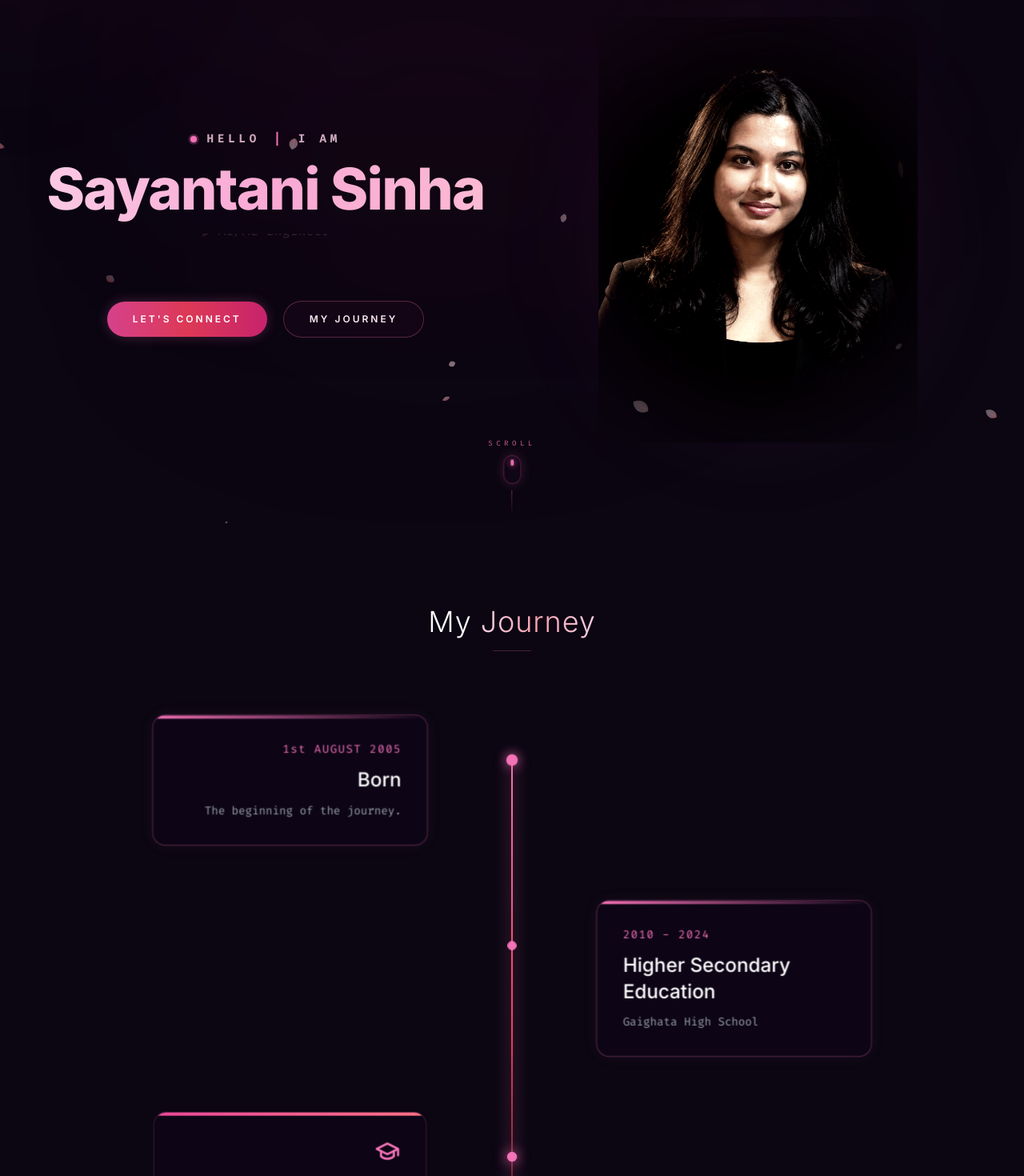
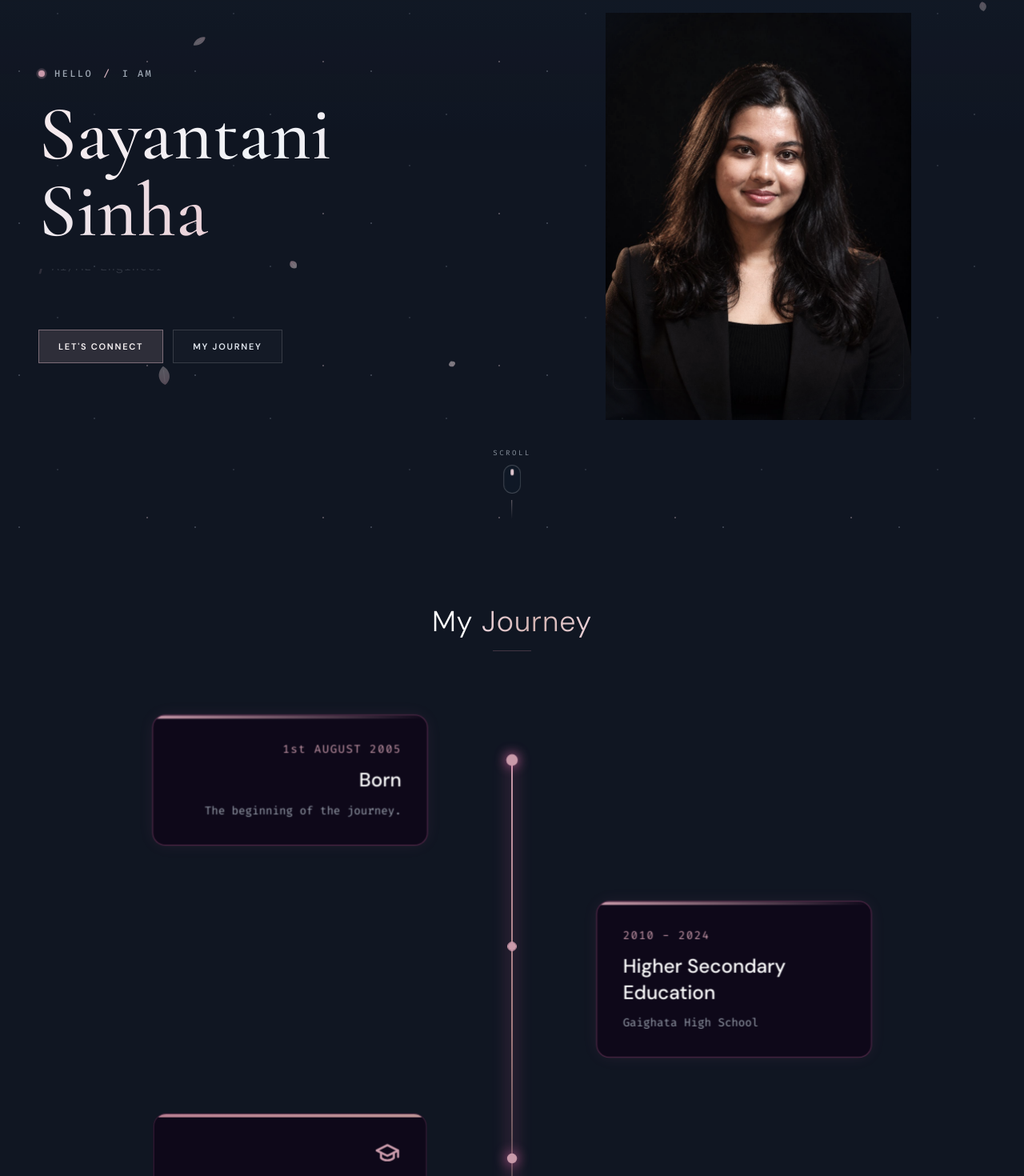
Before and after one commit to sayantani071/sayantani-portfolio, a React (Vite) app: page / in a window 1280 px wide. Shown: the part 139-1609 px from the top of the page at 80% size. Built offline with nearby package versions, Linux system fonts and the light colour scheme.

Commit message:
style: add starlight sakura portfolio theme

```diff
--- a/index.html
+++ b/index.html
@@ -3,14 +3,12 @@
 
 <head>
   <meta charset="UTF-8" />
-  <link rel="icon" type="image/svg+xml" href="/vite.svg" />
   <meta name="viewport" content="width=device-width, initial-scale=1.0" />
   <title>Sayantani Sinha - Portfolio</title>
-  <!-- Google Fonts -->
   <link rel="preconnect" href="https://fonts.googleapis.com">
   <link rel="preconnect" href="https://fonts.gstatic.com" crossorigin>
   <link
-    href="https://fonts.googleapis.com/css2?family=Inter:wght@300;400;500;600;700;800&family=Fira+Code:wght@400;500&display=swap"
+    href="https://fonts.googleapis.com/css2?family=Cormorant+Garamond:wght@500;600;700&family=DM+Sans:wght@300;400;500;600;700&family=Fira+Code:wght@400;500&display=swap"
     rel="stylesheet">
 </head>
 
--- a/src/App.jsx
+++ b/src/App.jsx
@@ -1,4 +1,4 @@
-import React, { useRef, useEffect } from 'react';
+import React from 'react';
 
 import Hero from './components/Hero';
 import Education from './components/Education';
@@ -7,41 +7,16 @@ import Navbar from './components/Navbar';
 import Footer from './components/Footer';
 import SakuraPetals from './components/SakuraPetals';
 import GithubActivity from './components/GithubActivity';
-import CustomCursor from './components/CustomCursor';
 import CinemaCurtainOpening from './components/CinemaCurtainOpening';
 
 function App() {
-  const glowRef = useRef(null);
-
-  useEffect(() => {
-    const handleMouseMove = (e) => {
-      if (glowRef.current) {
-        glowRef.current.style.transform = `translate(${e.clientX - 200}px, ${e.clientY - 200}px)`;
-      }
-    };
-
-    window.addEventListener('mousemove', handleMouseMove);
-    return () => window.removeEventListener('mousemove', handleMouseMove);
-  }, []);
-
   return (
     <div className="relative min-h-screen bg-background overflow-hidden font-sans selection:bg-pink-500/20 selection:text-pink-100">
-      <CustomCursor />
       <CinemaCurtainOpening />
 
-      {/* Clean, Serene Sakura Atmospheric Background */}
       <div className="fixed inset-0 z-0 pointer-events-none overflow-hidden">
+        <div className="starlight-field absolute inset-0 opacity-70" />
         <SakuraPetals />
-
-        {/* Subtle, soft ambient top glow */}
-        <div className="absolute top-0 left-1/2 -translate-x-1/2 w-[900px] h-[500px] bg-gradient-to-b from-pink-900/10 via-pink-950/5 to-transparent blur-[120px] pointer-events-none" />
-
-        {/* Minimal soft mouse aura */}
-        <div
-          ref={glowRef}
-          className="absolute w-[400px] h-[400px] bg-pink-500/[0.035] rounded-full blur-[100px] transition-transform duration-100 ease-out pointer-events-none will-change-transform"
-          style={{ transform: `translate(-200px, -200px)` }}
-        />
       </div>
 
       <div className="relative z-10 flex flex-col min-h-screen">
--- a/src/components/Hero.jsx
+++ b/src/components/Hero.jsx
@@ -18,29 +18,24 @@ const Hero = () => {
   }, []);
 
   return (
-    <section id="home" className="relative w-full h-screen min-h-[700px] bg-transparent flex items-center pt-16">
-
-      {/* --- BACKGROUND ELEMENTS --- */}
-      {/* Soft, minimal ambient glow */}
-      <div className="absolute top-1/4 left-1/4 w-[35%] h-[35%] bg-pink-950/15 rounded-full blur-[140px] pointer-events-none"></div>
-
-      <div className="container mx-auto px-6 md:px-12 relative z-10 h-full flex flex-col justify-center">
-        <div className="grid lg:grid-cols-2 gap-12 items-center h-full">
+    <section id="home" className="relative w-full min-h-[680px] lg:min-h-screen bg-transparent flex items-center pt-20 pb-16">
+      <div className="container mx-auto px-6 md:px-12 relative z-10">
+        <div className="grid lg:grid-cols-2 gap-8 lg:gap-12 items-center">
 
           {/* --- LEFT SIDE: TEXT CONTENT --- */}
-          <div className="flex flex-col justify-center items-center text-center order-2 lg:order-1 mt-12 lg:mt-0">
+          <div className="flex flex-col justify-center items-center text-center order-2 lg:order-1 mt-4 lg:mt-0 lg:items-start lg:text-left">
             <motion.div
               initial={{ opacity: 0, y: 15 }}
               animate={{ opacity: 1, y: 0 }}
               transition={{ duration: 0.6, delay: 0.1, ease: [0.16, 1, 0.3, 1] }}
-              className="flex items-center justify-center gap-3 mb-4"
+              className="flex items-center justify-center gap-3 mb-5 lg:justify-start"
             >
               <span className="relative flex h-2 w-2">
                 <span className="animate-ping absolute inline-flex h-full w-full rounded-full bg-pink-400 opacity-75"></span>
                 <span className="relative inline-flex rounded-full h-2 w-2 bg-pink-400"></span>
               </span>
-              <p className="text-pink-200/80 font-mono tracking-[0.35em] text-xs md:text-sm font-semibold uppercase">
-                HELLO <span className="text-pink-400 font-bold mx-1">|</span> I AM
+              <p className="text-slate-300/75 font-mono tracking-[0.2em] text-[11px] md:text-xs font-medium uppercase">
+                HELLO <span className="text-pink-300 mx-1">/</span> I AM
               </p>
             </motion.div>
 
@@ -48,9 +43,9 @@ const Hero = () => {
               initial={{ opacity: 0, y: 25, filter: 'blur(8px)' }}
               animate={{ opacity: 1, y: 0, filter: 'blur(0px)' }}
               transition={{ duration: 0.8, delay: 0.22, ease: [0.16, 1, 0.3, 1] }}
-              className="text-4xl md:text-5xl lg:text-6xl xl:text-7xl font-black tracking-tight mb-4 whitespace-nowrap"
+              className="font-serif text-5xl sm:text-6xl md:text-7xl lg:text-7xl xl:text-8xl font-medium leading-[0.95] mb-5"
             >
-              <span className="bg-gradient-to-r from-pink-100 via-pink-300 to-rose-200 bg-[length:200%_auto] animate-text-flow bg-clip-text text-transparent">
+              <span className="bg-gradient-to-r from-pink-100 via-slate-100 to-pink-200 bg-clip-text text-transparent">
                 Sayantani Sinha
               </span>
             </motion.h1>
@@ -59,9 +54,9 @@ const Hero = () => {
               initial={{ opacity: 0, y: 20 }}
               animate={{ opacity: 1, y: 0 }}
               transition={{ duration: 0.7, delay: 0.38, ease: [0.16, 1, 0.3, 1] }}
-              className="h-10 md:h-12 flex justify-center items-center w-full mb-10"
+              className="h-10 md:h-12 flex justify-center items-center w-full mb-8 lg:justify-start"
             >
-              <div className="text-lg md:text-xl text-gray-300 font-light flex justify-center w-full">
+              <div className="text-lg md:text-xl text-slate-300/80 font-light flex justify-center w-full lg:justify-start">
                 <div className="relative overflow-hidden w-full max-w-[400px] h-[40px]">
                   <AnimatePresence mode="wait">
                     <motion.div
@@ -70,10 +65,10 @@ const Hero = () => {
                       animate={{ y: 0, opacity: 1 }}
                       exit={{ y: -20, opacity: 0 }}
                       transition={{ duration: 0.3 }}
-                      className="absolute left-0 top-0 w-full flex justify-center items-center gap-2"
+                      className="absolute left-0 top-0 w-full flex justify-center items-center gap-2 lg:justify-start"
                     >
-                      <span className="text-pink-400 font-bold">&gt;</span>
-                      <span className="text-pink-100/90 font-mono text-sm md:text-base tracking-wide">{roles[currentRoleIndex]}</span>
+                      <span className="text-pink-300 font-bold">/</span>
+                      <span className="text-slate-200/90 font-mono text-sm md:text-base tracking-wide">{roles[currentRoleIndex]}</span>
                     </motion.div>
                   </AnimatePresence>
                 </div>
@@ -85,18 +80,18 @@ const Hero = () => {
               initial={{ opacity: 0, y: 20 }}
               animate={{ opacity: 1, y: 0 }}
               transition={{ duration: 0.7, delay: 0.5, ease: [0.16, 1, 0.3, 1] }}
-              className="flex items-center justify-center gap-5"
+              className="flex flex-wrap items-center justify-center gap-3 lg:justify-start"
             >
               <a
                 href="#contact"
-                className="px-8 py-3.5 rounded-full bg-gradient-to-r from-pink-500/90 via-rose-500/90 to-pink-600/90 hover:from-pink-400 hover:to-rose-400 text-xs font-semibold tracking-[0.25em] text-white uppercase transition-all duration-300 shadow-[0_0_15px_rgba(244,114,182,0.25)] hover:shadow-[0_0_25px_rgba(244,114,182,0.5)] transform hover:-translate-y-0.5"
+                className="px-6 py-3 border border-pink-300/45 bg-pink-300/15 hover:bg-pink-300/25 text-[11px] font-semibold tracking-[0.16em] text-pink-50 uppercase transition-colors duration-300"
               >
                 LET&apos;S CONNECT
               </a>
 
               <a
                 href="#education"
-                className="px-8 py-3.5 rounded-full border border-pink-400/30 hover:border-pink-300/60 bg-pink-500/[0.03] hover:bg-pink-500/[0.08] text-xs font-semibold tracking-[0.25em] text-pink-100 uppercase transition-all duration-300 transform hover:-translate-y-0.5"
+                className="px-6 py-3 border border-white/15 hover:border-pink-200/50 bg-white/[0.02] hover:bg-white/[0.05] text-[11px] font-semibold tracking-[0.16em] text-slate-200 uppercase transition-colors duration-300"
               >
                 MY JOURNEY
               </a>
@@ -104,28 +99,25 @@ const Hero = () => {
           </div>
 
           {/* --- RIGHT SIDE: PORTRAIT IMAGE --- */}
-          <div className="relative w-full h-[350px] sm:h-[450px] lg:h-[600px] flex items-center justify-center order-1 lg:order-2 mt-8 lg:mt-0">
+          <div className="relative w-full h-[320px] sm:h-[410px] lg:h-[560px] flex items-center justify-center order-1 lg:order-2 mt-4 lg:mt-0">
             <motion.div
               initial={{ opacity: 0, scale: 0.94, filter: 'blur(10px)' }}
               animate={{ opacity: 1, scale: 1, filter: 'blur(0px)' }}
               transition={{ duration: 1.1, ease: [0.16, 1, 0.3, 1], delay: 0.25 }}
               className="relative w-full h-full flex justify-center items-center"
             >
-              {/* Back soft glow */}
-              <div className="absolute w-[60%] h-[70%] bg-pink-500/10 blur-[80px] rounded-[100%] pointer-events-none"></div>
-
-              {/* Image Container with fading edges */}
+              <div className="absolute w-[64%] h-[78%] border border-white/10 rounded-[48%_48%_8px_8px]" />
               <div
-                className="absolute w-full h-full flex justify-center items-end pb-0 lg:pb-10"
+                className="absolute w-full h-full flex justify-center items-end pb-0 lg:pb-6"
                 style={{
-                  WebkitMaskImage: 'radial-gradient(circle at 50% 50%, black 40%, transparent 80%)',
-                  maskImage: 'radial-gradient(circle at 50% 50%, black 40%, transparent 80%)',
+                  WebkitMaskImage: 'radial-gradient(ellipse 68% 76% at 50% 48%, black 56%, transparent 100%)',
+                  maskImage: 'radial-gradient(ellipse 68% 76% at 50% 48%, black 56%, transparent 100%)',
                 }}
               >
                 <img
                   src="/profile.png"
                   alt="Sayantani Sinha"
-                  className="object-contain w-[70%] md:w-[65%] lg:w-[80%] h-[90%] lg:h-[95%] grayscale-[0.4] contrast-125 brightness-110 sepia-[0.1] mix-blend-lighten"
+                  className="object-contain w-[70%] md:w-[65%] lg:w-[80%] h-[90%] lg:h-[95%] grayscale-[0.3] contrast-110 brightness-105 mix-blend-lighten"
                   style={{ objectPosition: 'center bottom' }}
                 />
               </div>
@@ -140,15 +132,15 @@ const Hero = () => {
         initial={{ opacity: 0 }}
         animate={{ opacity: 1 }}
         transition={{ duration: 1, delay: 1.5 }}
-        className="absolute bottom-4 left-1/2 -translate-x-1/2 flex flex-col items-center gap-2 z-20 group cursor-pointer"
+        className="absolute bottom-3 left-1/2 -translate-x-1/2 flex flex-col items-center gap-2 z-20 group cursor-pointer"
         onClick={() => document.getElementById('education')?.scrollIntoView({ behavior: 'smooth' })}
       >
-        <span className="text-[9px] font-mono tracking-[0.5em] text-pink-400/80 uppercase group-hover:text-pink-300 transition-colors">Scroll</span>
+        <span className="text-[9px] font-mono tracking-[0.28em] text-slate-300/65 uppercase group-hover:text-pink-200 transition-colors">Scroll</span>
 
         {/* Futuristic Mouse Capsule */}
-        <div className="w-[22px] h-[36px] rounded-full border border-pink-500/30 flex justify-center p-[3px] relative shadow-[0_0_15px_rgba(244,114,182,0.2)] bg-[#13071b]/60 backdrop-blur-sm group-hover:border-pink-400/60 transition-all duration-300">
+        <div className="w-[22px] h-[36px] rounded-full border border-white/20 flex justify-center p-[3px] relative bg-[#111a29]/70 backdrop-blur-sm group-hover:border-pink-200/60 transition-colors duration-300">
           <motion.div
-            className="w-1 h-2 rounded-full bg-pink-400 shadow-[0_0_8px_rgba(244,114,182,1)]"
+            className="w-1 h-2 rounded-full bg-pink-200"
             animate={{
               y: [0, 16, 0],
               opacity: [1, 0.4, 1]
@@ -162,7 +154,7 @@ const Hero = () => {
         </div>
 
         {/* Connecting line fading down */}
-        <div className="w-[1px] h-8 bg-gradient-to-b from-pink-500/50 to-transparent"></div>
+        <div className="w-[1px] h-6 bg-gradient-to-b from-pink-200/45 to-transparent"></div>
       </motion.div>
 
     </section>
--- a/src/index.css
+++ b/src/index.css
@@ -3,22 +3,50 @@
 @tailwind utilities;
 
 @layer base {
+  :root {
+    color-scheme: dark;
+    --ink: #101622;
+    --ink-soft: #151d2b;
+    --sakura: #c99aaa;
+    --starlight: #cbd8e8;
+  }
+
+  html {
+    scroll-padding-top: 5rem;
+  }
+
   body {
-    @apply bg-background text-gray-100;
+    @apply bg-background text-slate-100;
+    background-color: var(--ink);
+    font-feature-settings: 'ss01' on;
   }
 }
 
 @layer utilities {
   .glass {
-    @apply bg-white/5 backdrop-blur-lg border border-pink-500/10 shadow-xl;
+    @apply bg-white/[0.035] backdrop-blur-lg border border-white/10 shadow-xl;
   }
 
   .glass-card {
-    @apply bg-white/[0.03] backdrop-blur-md border border-pink-500/10 shadow-2xl hover:bg-pink-950/20 hover:border-pink-500/30 transition-all duration-300;
+    @apply bg-white/[0.035] backdrop-blur-md border border-white/10 shadow-xl hover:bg-white/[0.06] hover:border-pink-300/30 transition-all duration-300;
   }
 
   .text-gradient {
-    @apply bg-clip-text text-transparent bg-gradient-to-r from-primary via-secondary to-accent;
+    @apply bg-clip-text text-transparent bg-gradient-to-r from-pink-200 via-slate-200 to-amber-100;
+  }
+
+  .starlight-field {
+    background-image:
+      radial-gradient(1px 1px at 24px 38px, rgba(220, 231, 246, 0.5) 50%, transparent 100%),
+      radial-gradient(1px 1px at 118px 92px, rgba(220, 231, 246, 0.34) 50%, transparent 100%),
+      radial-gradient(1.5px 1.5px at 184px 26px, rgba(233, 207, 215, 0.42) 50%, transparent 100%),
+      radial-gradient(1px 1px at 72px 156px, rgba(220, 231, 246, 0.28) 50%, transparent 100%),
+      linear-gradient(180deg, rgba(38, 49, 68, 0.22), transparent 42%);
+    background-size: 220px 190px, 220px 190px, 220px 190px, 220px 190px, 100% 100%;
+  }
+
+  .soft-divider {
+    background: linear-gradient(90deg, transparent, rgba(201, 154, 170, 0.6), transparent);
   }
 }
 
@@ -32,15 +60,21 @@
 }
 
 ::-webkit-scrollbar-thumb {
-  @apply bg-pink-900/50 rounded-full hover:bg-pink-700/70 transition-colors;
+  @apply bg-pink-700/70 rounded-full hover:bg-pink-500/80 transition-colors;
 }
 
 ::selection {
-  background-color: rgba(244, 114, 182, 0.35);
-  color: #ffffff;
+  background-color: rgba(201, 154, 170, 0.35);
+  color: #f8f7f8;
 }
-@media (pointer: fine) {
-  body, a, button, input, textarea, select {
-    cursor: none !important;
+
+@media (prefers-reduced-motion: reduce) {
+  *,
+  *::before,
+  *::after {
+    scroll-behavior: auto !important;
+    animation-duration: 0.01ms !important;
+    animation-iteration-count: 1 !important;
+    transition-duration: 0.01ms !important;
   }
 }
--- a/tailwind.config.js
+++ b/tailwind.config.js
@@ -7,26 +7,53 @@ export default {
   theme: {
     extend: {
       colors: {
-        background: '#0b0612',
-        primary: '#f472b6',
-        secondary: '#fb7185',
-        accent: '#ec4899',
+        background: '#101622',
+        primary: '#e5b7c4',
+        secondary: '#cbd8e8',
+        accent: '#ead8b8',
+        pink: {
+          50: '#fbf6f7',
+          100: '#f5e9ec',
+          200: '#ead1d8',
+          300: '#dcb8c3',
+          400: '#c99aaa',
+          500: '#b77f91',
+          600: '#9e6879',
+          700: '#805463',
+          800: '#62424e',
+          900: '#46313a',
+          950: '#2c2028',
+        },
+        rose: {
+          50: '#faf6f5',
+          100: '#f1e6e4',
+          200: '#e5cfcd',
+          300: '#d2b3b1',
+          400: '#bc9495',
+          500: '#a47b7e',
+          600: '#886568',
+          700: '#6c5154',
+          800: '#524144',
+          900: '#3d3235',
+          950: '#292224',
+        },
         sakura: {
-          50: '#fdf2f8',
-          100: '#fce7f3',
-          200: '#fbcfe8',
-          300: '#f9a8d4',
-          400: '#f472b6',
-          500: '#ec4899',
-          600: '#db2777',
-          700: '#be185d',
-          800: '#9d174d',
-          900: '#831843',
-          950: '#500724',
+          50: '#fbf6f7',
+          100: '#f5e9ec',
+          200: '#ead1d8',
+          300: '#dcb8c3',
+          400: '#c99aaa',
+          500: '#b77f91',
+          600: '#9e6879',
+          700: '#805463',
+          800: '#62424e',
+          900: '#46313a',
+          950: '#2c2028',
         },
       },
       fontFamily: {
-        sans: ['Inter', 'sans-serif'],
+        sans: ['DM Sans', 'sans-serif'],
+        serif: ['Cormorant Garamond', 'serif'],
         mono: ['Fira Code', 'monospace'],
       },
       animation: {
```
Also changed, not shown: src/components/Navbar.jsx (+11 -10 lines), src/components/SakuraPetals.jsx (+7 -5 lines).
